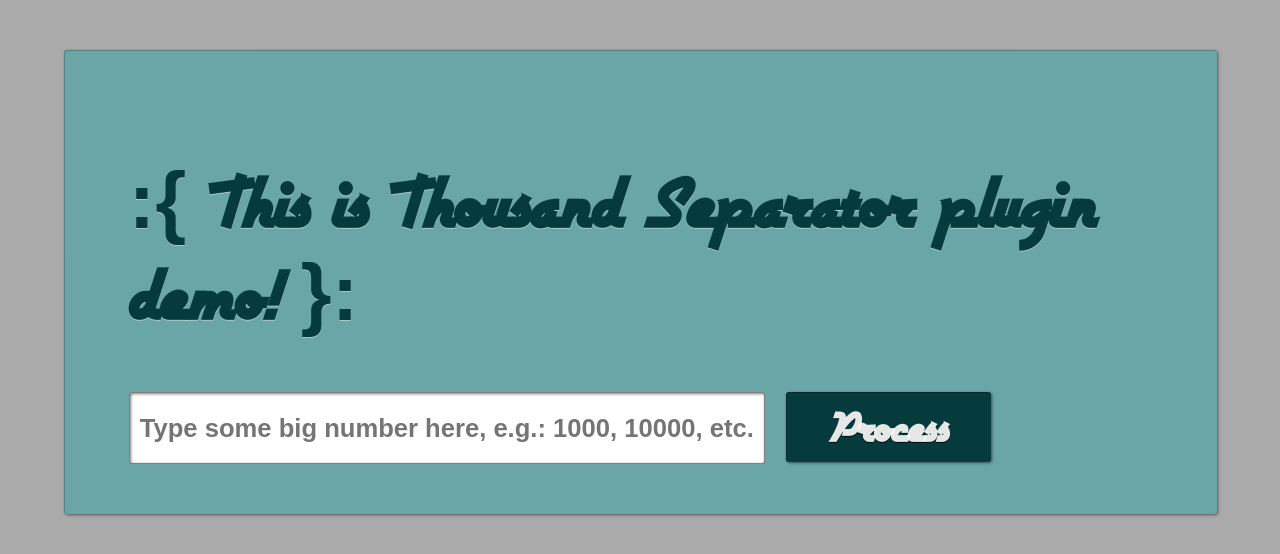
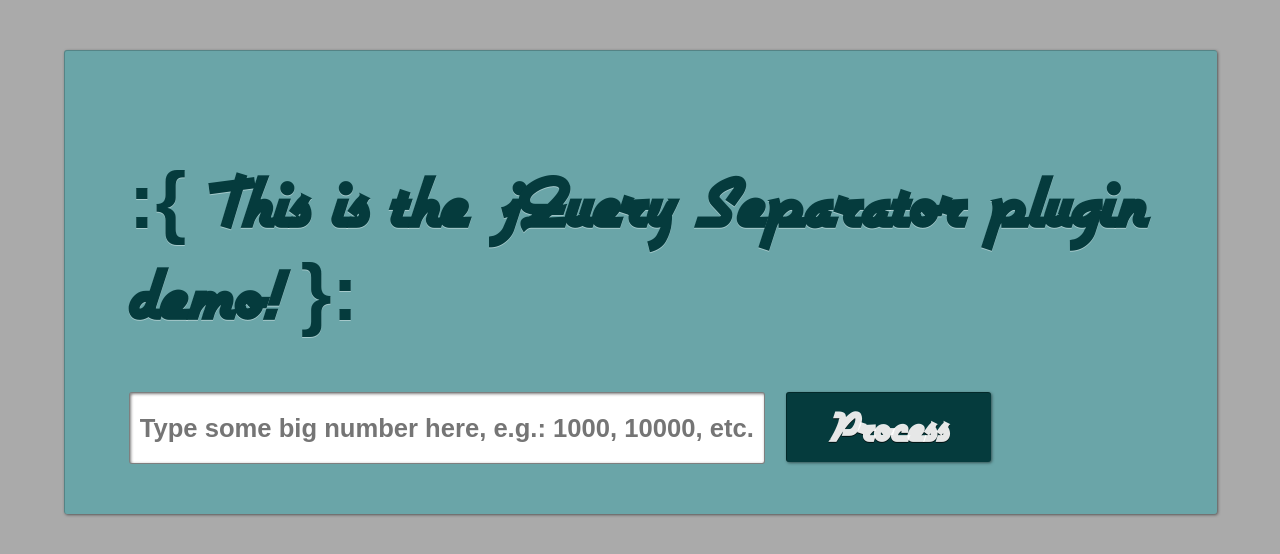
Before and after one commit to happyCoda/happyCoda.github.io, a plain HTML site: page index.html in a window 1280 px wide. Drawn offline with Linux system fonts and the light colour scheme.

Commit message:
html fix

```diff
--- a/index.html
+++ b/index.html
@@ -8,7 +8,7 @@
 	<body>
 		<section class="container">
 			<header class="main">
-				<h1><span class="brace">:{</span> This is Thousand Separator plugin demo! <span class="brace">}:</span></h1>
+				<h1><span class="brace">:{</span> This is the jQuery Separator plugin demo! <span class="brace">}:</span></h1>
 			</header>
 			<section class="main_content">
 				<form action="" class="main_form">
```
